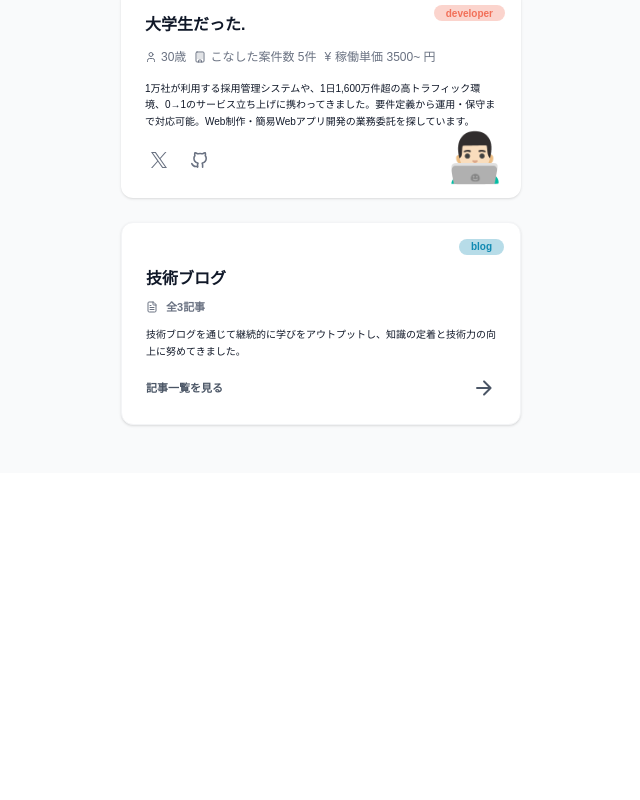
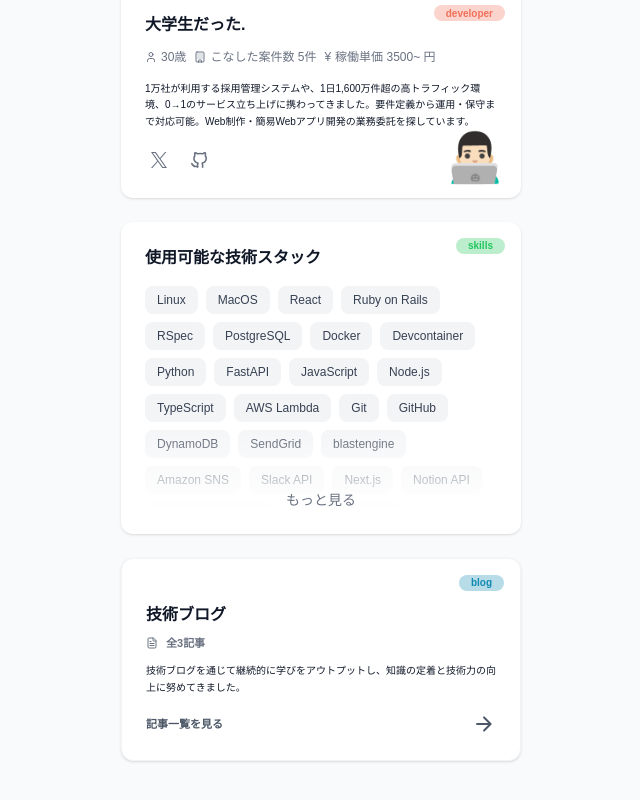
Before and after one commit to wimpykid719/blog-v2, a Next.js app in the folder app/: page / in a window 1280 px wide. Shown: the part 388-1188 px from the top of the page, without its empty margins (319-959 px from the left). Before the commit the page ends 861 px from the top, so only its background shows below. Built offline with nearby package versions, Linux system fonts and the light colour scheme; no server answers.

Commit message:
feat: スキルカード

```diff
--- a/app/src/config/site.json
+++ b/app/src/config/site.json
@@ -23,5 +23,45 @@
     "x": "https://x.com/Unemployed_jp",
     "github": "https://github.com/Unemployed-jp",
     "website": ""
-  }
+  },
+  "skills": [
+    "Linux",
+    "MacOS",
+    "React",
+    "Ruby on Rails",
+    "RSpec",
+    "PostgreSQL",
+    "Docker",
+    "Devcontainer",
+    "Python",
+    "FastAPI",
+    "JavaScript",
+    "Node.js",
+    "TypeScript",
+    "AWS Lambda",
+    "Git",
+    "GitHub",
+    "DynamoDB",
+    "SendGrid",
+    "blastengine",
+    "Amazon SNS",
+    "Slack API",
+    "Next.js",
+    "Notion API",
+    "Amazon CloudFront",
+    "Figma",
+    "Stripe",
+    "Tailwind CSS",
+    "AWS Amplify",
+    "Cloudwatch",
+    "Amazon API Gateway",
+    "Claude Code",
+    "GitHub Actions",
+    "Google Cloud Functions",
+    "Firebase FireStore",
+    "Firebase Storage",
+    "Firebase App Hosting",
+    "Firebase Authentication",
+    "Vercel"
+  ]
 }
--- a/app/src/config/site.ts
+++ b/app/src/config/site.ts
@@ -26,6 +26,7 @@ export type SiteConfig = {
     github: string;
     website: string;
   };
+  skills: string[];
 };
 
 function trimTrailingSlash(url: string): string {
--- /dev/null
+++ b/app/src/features/home/page/components/SkillsCard.tsx
@@ -0,0 +1,65 @@
+"use client";
+
+import { useState } from "react";
+import { getSiteConfig } from "@/config/site";
+
+export function SkillsCard() {
+  const config = getSiteConfig();
+  const { skills } = config;
+  const DISPLAY_COLLAPSE_LENGTH = 20;
+  const [isCollapse, setCollapse] = useState(
+    DISPLAY_COLLAPSE_LENGTH < skills.length,
+  );
+
+  return (
+    <div className="bg-white dark:bg-gray-800 rounded-xl shadow-sm dark:shadow-gray-900/50 p-6 relative">
+      {/* タグ */}
+      <div className="absolute top-4 right-4 bg-[#22c55e]/30 dark:bg-[#22c55e]/20 px-3 h-4 rounded-xl flex items-center">
+        <span className="text-[#22c55e] dark:text-[#4ade80] text-[10px] font-bold">
+          skills
+        </span>
+      </div>
+
+      {/* タイトル */}
+      <div className="flex items-center gap-2 mb-4">
+        <h2 className="font-bold text-gray-900 dark:text-gray-100">
+          使用可能な技術スタック
+        </h2>
+      </div>
+
+      {/* スキルタグ */}
+      <div
+        className={`flex flex-wrap gap-2 ${
+          isCollapse && "overflow-hidden max-h-40 lg:max-h-56"
+        }`}
+      >
+        {skills.map((skill) => (
+          <span
+            key={skill}
+            className="px-3 py-1.5 bg-gray-100 dark:bg-gray-700 text-gray-700 dark:text-gray-300 text-xs rounded-lg font-medium hover:bg-gray-200 dark:hover:bg-gray-600 transition-colors"
+          >
+            {skill}
+          </span>
+        ))}
+      </div>
+      {isCollapse && (
+        <div
+          className={`
+          bg-linear-to-t from-white dark:from-gray-800
+          flex justify-center
+          items-end w-full relative
+          h-24 ${isCollapse && "-mt-24"}
+        `}
+        >
+          <button
+            type="button"
+            className="text-sm text-gray-500 dark:text-gray-400 hover:opacity-70 cursor-pointer"
+            onClick={() => setCollapse(false)}
+          >
+            もっと見る
+          </button>
+        </div>
+      )}
+    </div>
+  );
+}
--- a/app/src/features/home/page/index.tsx
+++ b/app/src/features/home/page/index.tsx
@@ -1,6 +1,7 @@
 import { AutoSnakeGame } from "./components/AutoSnakeGame";
 import { BlogCard } from "./components/BlogCard";
 import { ProfileCard } from "./components/ProfileCard";
+import { SkillsCard } from "./components/SkillsCard";
 
 export function HomePage() {
   return (
@@ -13,6 +14,7 @@ export function HomePage() {
       {/* カードセクション */}
       <div className="space-y-6">
         <ProfileCard />
+        <SkillsCard />
         <BlogCard />
       </div>
     </>
```
